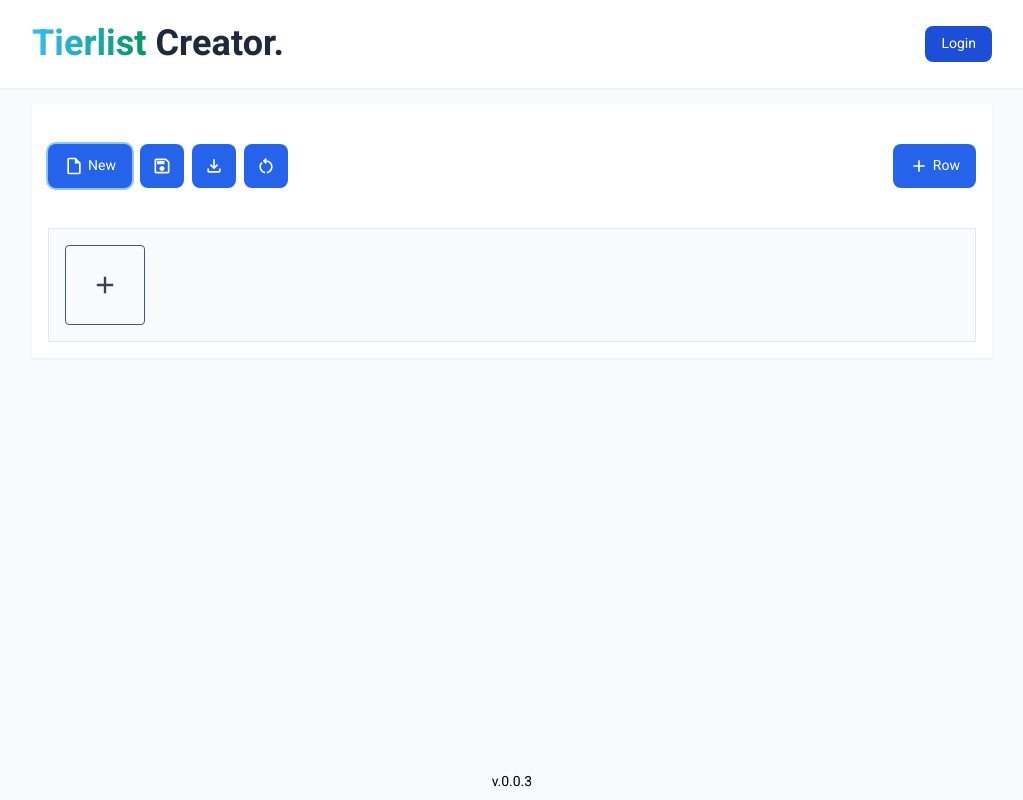
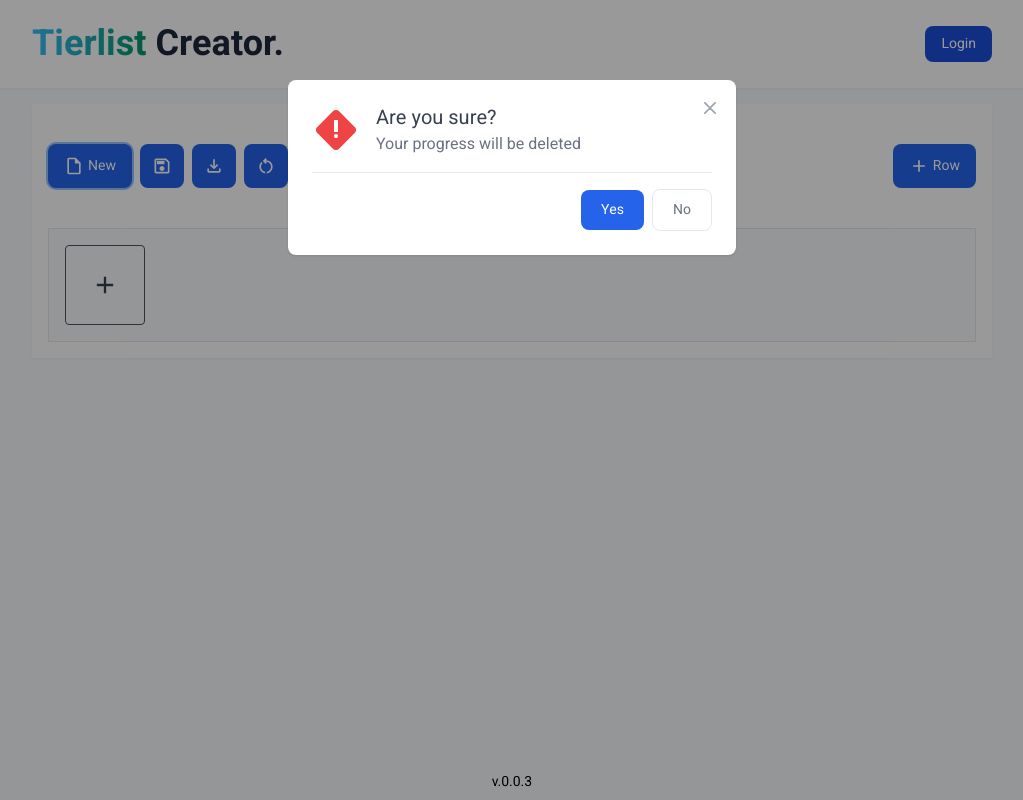
Before and after one commit to atlars/tier-list, a Vue app: page / in a window 1280 px wide. Both pictures are taken after a click on the button "New". Shown: the whole page, without its empty margins (128-1151 px from the left). Built offline with nearby package versions, Linux system fonts and the light colour scheme.

Commit message:
feature: confirm dialog to create new file

```diff
--- /dev/null
+++ b/src/components/dialogs/ConfirmDialog.vue
@@ -0,0 +1,103 @@
+<script lang="ts" setup>
+import { closeDialog } from '@/plugins/promise-dialog'
+import { onClickOutside, onKeyUp } from '@vueuse/core'
+import { ref } from 'vue'
+
+interface Props {
+  text?: string
+  subText?: string
+  confirmButtonText?: string
+  cancelButtonText?: string
+}
+
+let props = withDefaults(defineProps<Props>(), {
+  text: 'Are you sure?',
+  confirmButtonText: 'Yes',
+  cancelButtonText: 'No'
+})
+
+let dialog = ref<HTMLElement | null>(null)
+
+defineExpose({
+  returnValue: () => false
+})
+
+onKeyUp('Escape', cancel)
+onClickOutside(dialog, cancel)
+
+function cancel() {
+  closeDialog(false)
+}
+
+function confirm() {
+  closeDialog(true)
+}
+</script>
+
+<template>
+  <div
+    class="fixed inset-0 z-50 flex h-full w-full justify-center overflow-y-auto overflow-x-hidden bg-black bg-opacity-40 pt-20"
+  >
+    <div class="relative max-h-full w-full max-w-md">
+      <div class="relative rounded-lg bg-white shadow dark:bg-gray-700" ref="dialog">
+        <button
+          type="button"
+          class="absolute end-2.5 top-3 ms-auto inline-flex h-8 w-8 items-center justify-center rounded-lg bg-transparent text-sm text-gray-400 hover:bg-gray-200 hover:text-gray-900 dark:hover:bg-gray-600 dark:hover:text-white"
+          @click="cancel"
+        >
+          <svg
+            class="h-3 w-3"
+            aria-hidden="true"
+            xmlns="http://www.w3.org/2000/svg"
+            fill="none"
+            viewBox="0 0 14 14"
+          >
+            <path
+              stroke="currentColor"
+              stroke-linecap="round"
+              stroke-linejoin="round"
+              stroke-width="2"
+              d="m1 1 6 6m0 0 6 6M7 7l6-6M7 7l-6 6"
+            />
+          </svg>
+          <span class="sr-only">Close modal</span>
+        </button>
+        <div class="p-6">
+          <div class="pb-4">
+            <svg
+              xmlns="http://www.w3.org/2000/svg"
+              class="me-4 inline-block h-12 w-12 fill-red-500 align-middle"
+              viewBox="0 -960 960 960"
+            >
+              <path
+                d="M480-79q-16 0-30.5-6T423-102L102-423q-11-12-17-26.5T79-480q0-16 6-31t17-26l321-321q12-12 26.5-17.5T480-881q16 0 31 5.5t26 17.5l321 321q12 11 17.5 26t5.5 31q0 16-5.5 30.5T858-423L537-102q-11 11-26 17t-31 6Zm-40-361h80v-240h-80v240Zm40 120q17 0 28.5-11.5T520-360q0-17-11.5-28.5T480-400q-17 0-28.5 11.5T440-360q0 17 11.5 28.5T480-320Z"
+              />
+            </svg>
+            <div class="inline-block align-middle">
+              <h1 class="text-xl font-normal text-gray-700 dark:text-gray-500">{{ props.text }}</h1>
+              <h2 class="text-base font-normal text-gray-500 dark:text-gray-400">
+                {{ props.subText }}
+              </h2>
+            </div>
+          </div>
+          <div class="border-t border-gray-200 pt-4 text-right">
+            <button
+              type="button"
+              @click="confirm"
+              class="me-2 inline-flex items-center rounded-lg bg-blue-600 px-5 py-2.5 text-center text-sm font-medium text-white hover:bg-blue-800 focus:outline-none focus:ring-4 focus:ring-blue-300 dark:focus:ring-blue-800"
+            >
+              {{ props.confirmButtonText }}
+            </button>
+            <button
+              type="button"
+              @click="cancel"
+              class="rounded-lg border border-gray-200 bg-white px-5 py-2.5 text-sm font-medium text-gray-500 hover:bg-gray-100 hover:text-gray-900 focus:z-10 focus:outline-none focus:ring-4 focus:ring-gray-200 dark:border-gray-500 dark:bg-gray-700 dark:text-gray-300 dark:hover:bg-gray-600 dark:hover:text-white dark:focus:ring-gray-600"
+            >
+              {{ props.cancelButtonText }}
+            </button>
+          </div>
+        </div>
+      </div>
+    </div>
+  </div>
+</template>
--- a/src/views/TierList.vue
+++ b/src/views/TierList.vue
@@ -1,9 +1,10 @@
 <script setup lang="ts">
 import TierElement from '@/components/TierElement.vue'
 import TierRow from '@/components/TierRow.vue'
+import ConfirmDialog from '@/components/dialogs/ConfirmDialog.vue'
 import ContextMenu, {
-type ContextMenuItem,
-type ContextMenuResult
+  type ContextMenuItem,
+  type ContextMenuResult
 } from '@/components/dialogs/ContextMenu.vue'
 import ElementDialog from '@/components/dialogs/ElementDialog.vue'
 import RowDialog from '@/components/dialogs/RowDialog.vue'
@@ -141,9 +142,18 @@ function resetTierElements() {
   })
 }
 
-function newFile() {
-  tierRows.value = []
-  availableElements.value = []
+async function newFile() {
+  let successful = (await openDialog(ConfirmDialog, {
+    text: 'Are you sure?',
+    subText: 'Your progress will be deleted',
+    confirmButtonText: 'Yes',
+    cancelButtonText: 'No'
+  })) as boolean
+
+  if (successful) {
+    tierRows.value = []
+    availableElements.value = []
+  }
 }
 
 function closeActiveDialog() {
```
